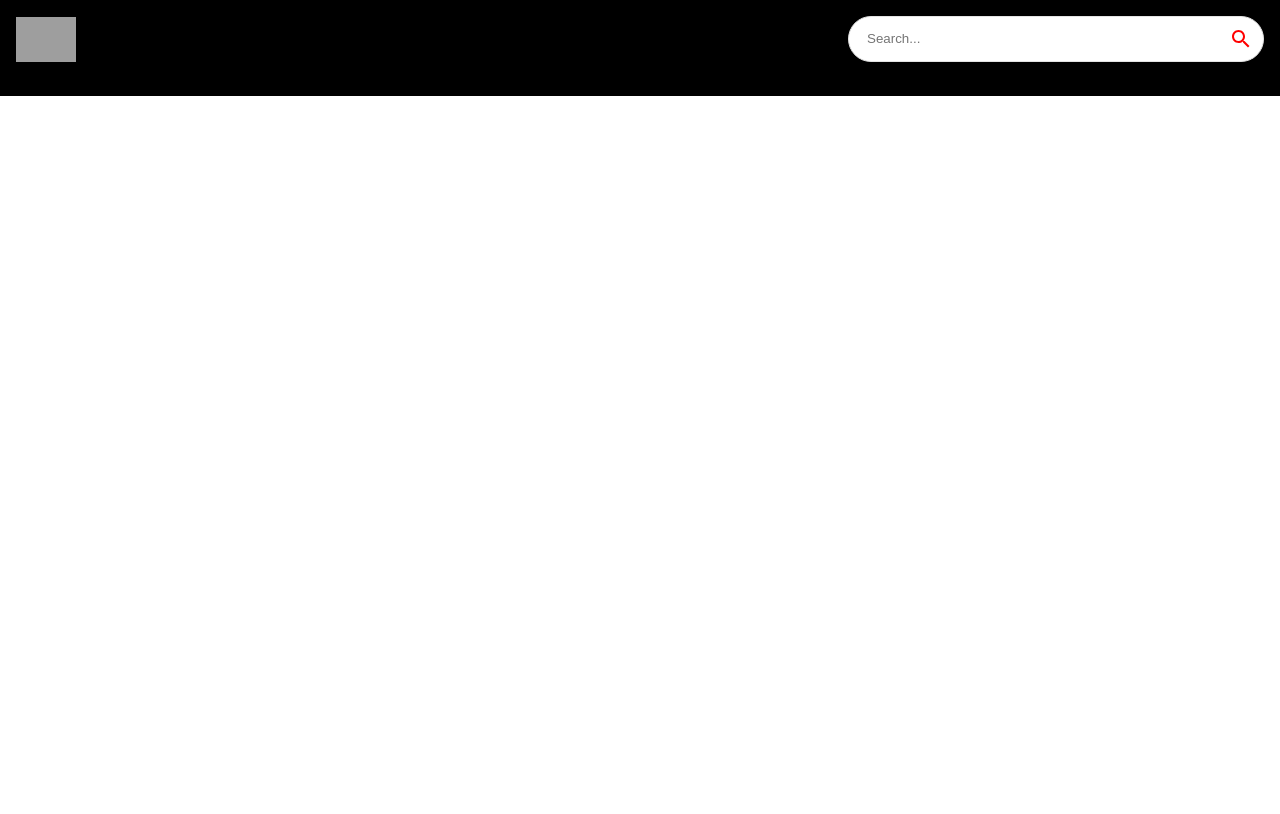
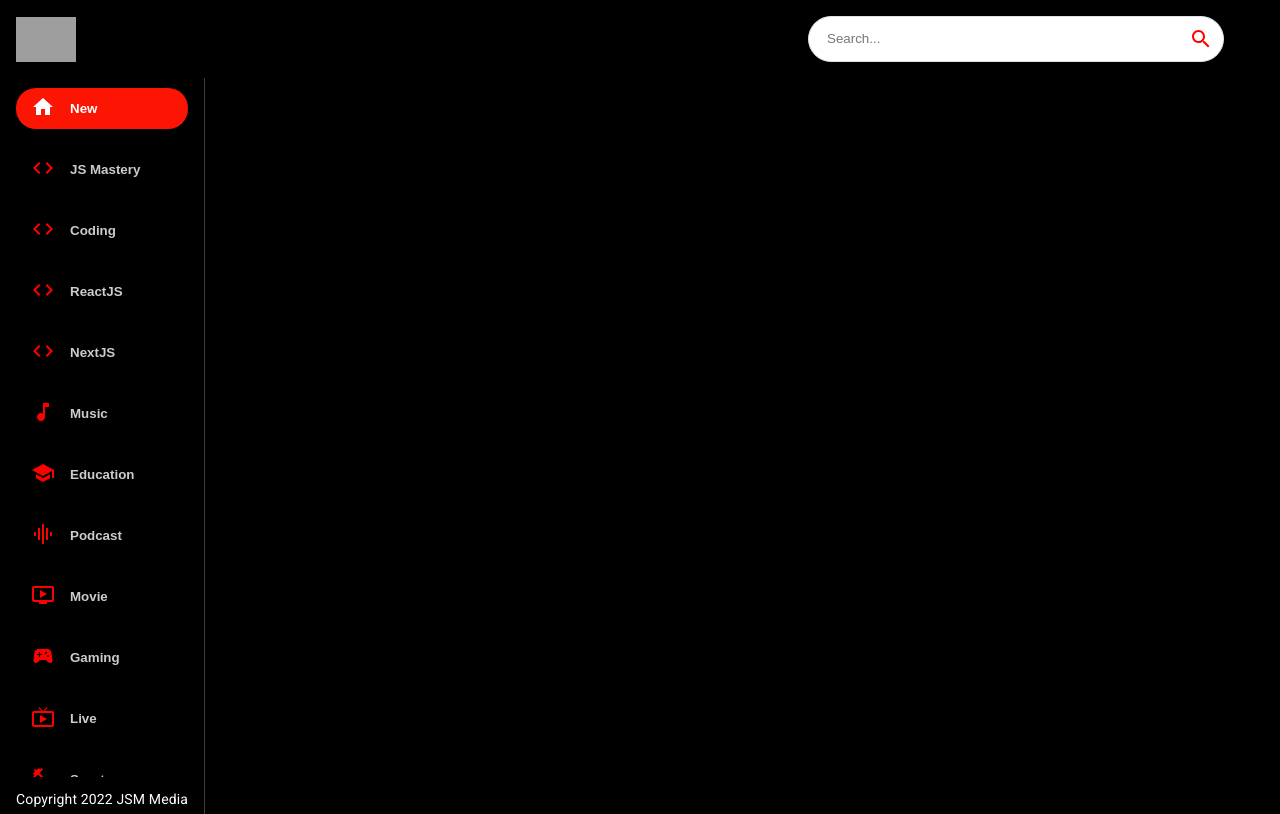
Before and after one commit to manuwasa/youtube-clone, a React (Create React App) app: page / in a window 1280 px wide. Built offline with nearby package versions, Linux system fonts and the light colour scheme; grey boxes are pictures that could not be loaded.

Commit message:
Creating sidebbar

```diff
--- a/src/components/Feed.jsx
+++ b/src/components/Feed.jsx
@@ -1,7 +1,28 @@
-import React from "react";
+import { useState, useEffect } from "react";
+import { Box, Stack, Typography } from "@mui/material";
+import Sidebar from "./Sidebar";
 
 const Feed = () => {
-  return <div>Feed</div>;
+  return (
+    <Stack sx={{ flexDirection: { xs: "column", md: "row" } }}>
+      <Box
+        sx={{
+          height: { xs: "auto", md: "92vh" },
+          borderRight: "1px solid #3d3d3d",
+          px: { xs: 0, md: 2 },
+        }}
+      >
+        <Sidebar />
+        <Typography
+          className="copyright"
+          variant="body2"
+          sx={{ mt: 1.5, color: "#fff" }}
+        >
+          Copyright 2022 JSM Media
+        </Typography>
+      </Box>
+    </Stack>
+  );
 };
 
 export default Feed;
--- a/src/components/SearchBar.jsx
+++ b/src/components/SearchBar.jsx
@@ -13,7 +13,7 @@
         border: "1px solid #e3e3e3",
         pl: 2,
         boxShadow: "none",
-        me: { sm: 5 },
+        mr: { sm: 5 },
       }}
     >
       <input
--- /dev/null
+++ b/src/components/Sidebar.jsx
@@ -0,0 +1,50 @@
+import React from "react";
+import { Stack } from "@mui/material";
+
+import { categories } from "../utils/constant";
+
+const selectedCategory = "New";
+
+const Sidebar = () => {
+  return (
+    <Stack
+      direction="row"
+      sx={{
+        overflowY: "auto",
+        height: { xs: "auto", md: "95%" },
+        flexDirection: { md: "column" },
+      }}
+    >
+      {categories.map((category) => {
+        return (
+          <button
+            className="category-btn"
+            style={{
+              background: category.name === selectedCategory && "#fc1503",
+              color: "white",
+            }}
+            key={category.name}
+          >
+            <span
+              style={{
+                color: category.name === selectedCategory ? "white" : "red",
+                marginRight: "15px",
+              }}
+            >
+              {category.icon}
+            </span>
+            <span
+              style={{
+                opacity: category.name === selectedCategory ? "1" : "0.8",
+              }}
+            >
+              {category.name}
+            </span>
+          </button>
+        );
+      })}
+    </Stack>
+  );
+};
+
+export default Sidebar;
--- a/src/components/index.js
+++ b/src/components/index.js
@@ -3,3 +3,4 @@
 export { default as ChannelDetail } from "./ChannelDetail";
 export { default as SearchFeed } from "./SearchFeed";
 export { default as VideoDetail } from "./VideoDetail";
+export { default as Sidebar } from "./Sidebar";
```
